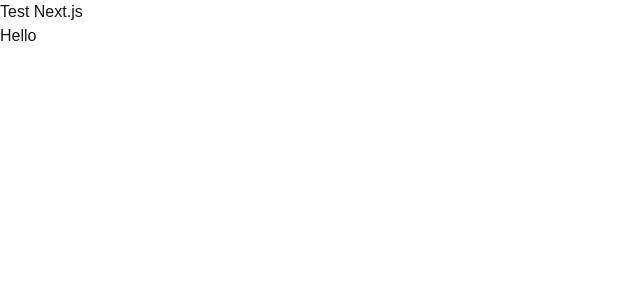
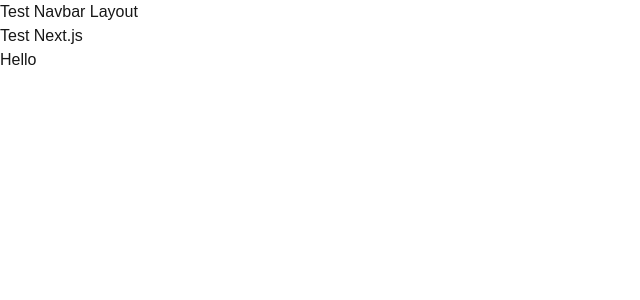
Before and after one commit to Tommytian993/nextjs-tutorial-one, a Next.js app: page / in a window 1280 px wide. Shown: the top 300 px of the page, without its empty margins (0-640 px from the left). Built offline with nearby package versions, Linux system fonts and the light colour scheme.

Commit message:
feat: throw error in about page to test error message display

```diff
--- a/app/(root)/about/page.tsx
+++ b/app/(root)/about/page.tsx
@@ -1,4 +1,5 @@
 const Page = () => {
+  throw new Error("This is an error");
   return <div>About</div>;
 };
 
--- /dev/null
+++ b/app/(root)/layout.tsx
@@ -0,0 +1,13 @@
+import React from "react";
+
+const Layout = ({ children }: { children: React.ReactNode }) => {
+  return (
+    <div>
+      <h1>Test Navbar Layout</h1>
+      {children}
+    </div>
+  );
+};
+// the children prop is the content of the page
+
+export default Layout;
```
Also changed, not shown: app/(dashboard)/layout.tsx (renamed from app/(dashboard)/dashboard/layout.tsx), app/(root)/error.tsx (added).
